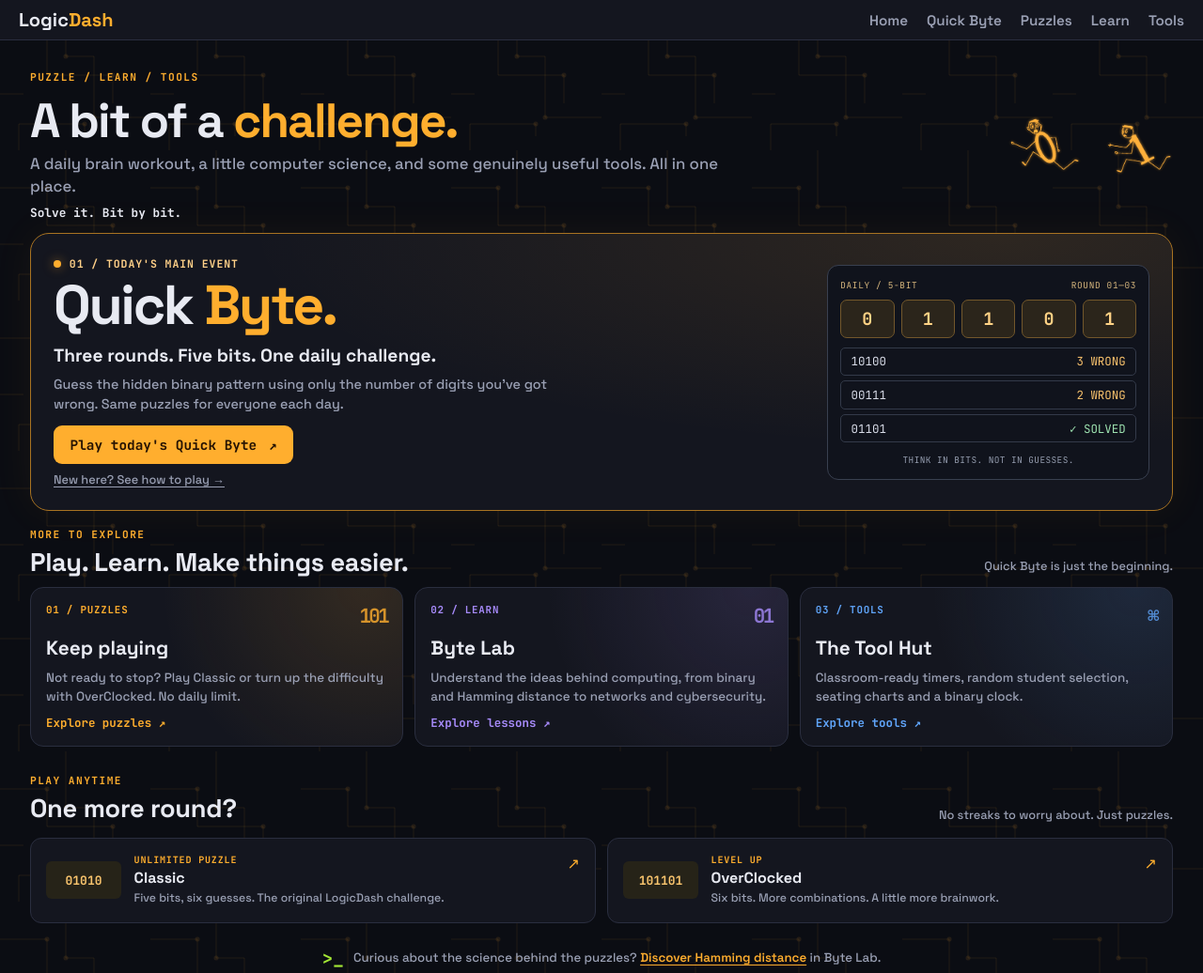
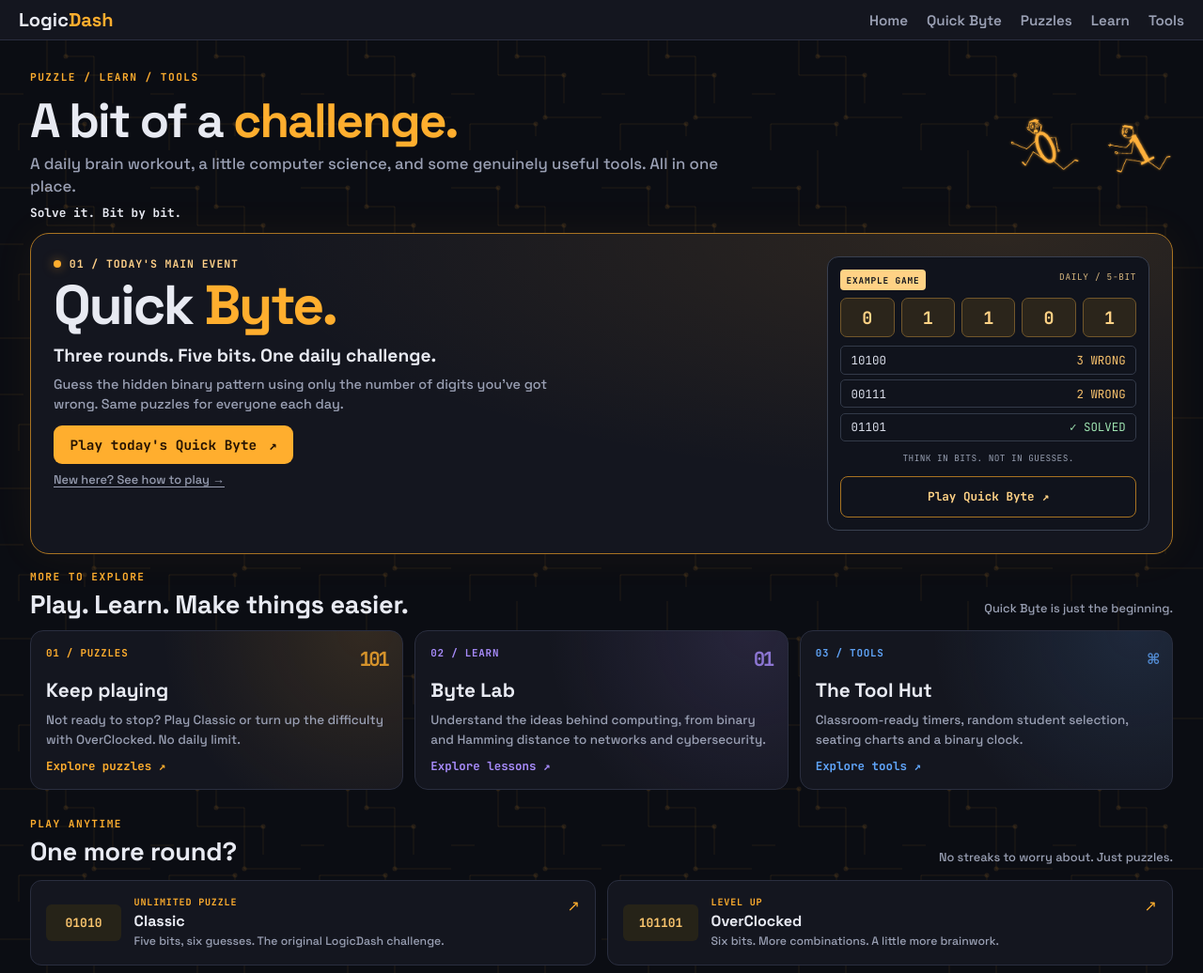
Before and after one commit to MrHutt/logicdash-rebuild, an Astro site: page / in a window 1280 px wide. Shown: the top 1036 px of the page at 94% size. Built offline with nearby package versions, Linux system fonts and the light colour scheme; Astro itself is replaced by a stand-in of ours; a web font is replaced by a local one.

Commit message:
Label homepage game illustration and link directly to playable Quick Byte

```diff
--- a/src/pages/index.astro
+++ b/src/pages/index.astro
@@ -43,8 +43,9 @@ const explore = [
       <a href="/quick-byte/" class="daily-cta">Play today's Quick Byte <span aria-hidden="true">↗</span></a>
       <a href="/how-to-play/" class="daily-help">New here? See how to play →</a>
     </div>
-    <div class="daily-art" aria-hidden="true">
-      <p class="board-label"><span>DAILY / 5-BIT</span><span>ROUND 01—03</span></p>
+    <div class="daily-art" aria-label="Example Quick Byte game">
+      <p class="board-label"><span class="board-example-label">EXAMPLE GAME</span><span>DAILY / 5-BIT</span></p>
+      <div aria-hidden="true">
         <div class="demo-bits">
           <span>0</span><span>1</span><span>1</span><span>0</span><span>1</span>
         </div>
@@ -52,6 +53,8 @@ const explore = [
         <div class="demo-trace"><span>00111</span><span class="trace-status">2 WRONG</span></div>
         <div class="demo-trace"><span>01101</span><span class="trace-status trace-win">✓ SOLVED</span></div>
         <p class="board-foot">THINK IN BITS. NOT IN GUESSES.</p>
+      </div>
+      <a class="demo-play-link" href="/quick-byte/">Play Quick Byte <span aria-hidden="true">↗</span></a>
     </div>
   </section>
 
@@ -128,6 +131,10 @@ const explore = [
   .daily-help:hover { color:var(--color-text); }
   .daily-art { align-self:center; min-width:0; padding:.8rem; background:#10131C; border:1px solid #394050; border-radius:12px; font-family:var(--font-mono); }
   .board-label { display:flex; justify-content:space-between; gap:.5rem; color:#D5B57D; font-size:.59rem; letter-spacing:.07em; margin:0 0 .5rem; }
+  .board-example-label { font-weight:800; color:#10131C; background:#FFD285; border-radius:4px; padding:.22rem .4rem; letter-spacing:.09em; }
+  .demo-play-link { display:flex; align-items:center; justify-content:center; gap:.5rem; min-height:44px; margin-top:.7rem; padding:.4rem .6rem; border:1px solid #A87322; border-radius:8px; color:#FFD285; font-size:.79rem; font-weight:700; text-decoration:none; transition:background .15s; }
+  .demo-play-link:hover,.demo-play-link:focus-visible { background:#2B251B; }
+
   .demo-bits { display:grid; grid-template-columns:repeat(5,minmax(0,1fr)); gap:7px; margin-bottom:.6rem; }
   .demo-bits span { display:grid; place-items:center; padding:.45rem 0; border:1px solid #72572B; border-radius:7px; background:#2B251B; color:#FFD285; font-weight:700; font-size:1.15rem; }
   .demo-trace { display:flex; justify-content:space-between; gap:.6rem; margin-top:.35rem; padding:.35rem .65rem; border:1px solid #333A49; border-radius:5px; color:#D8DCE8; font-size:.78rem; }
```
Lines whose indentation alone changed are shown as unchanged.
